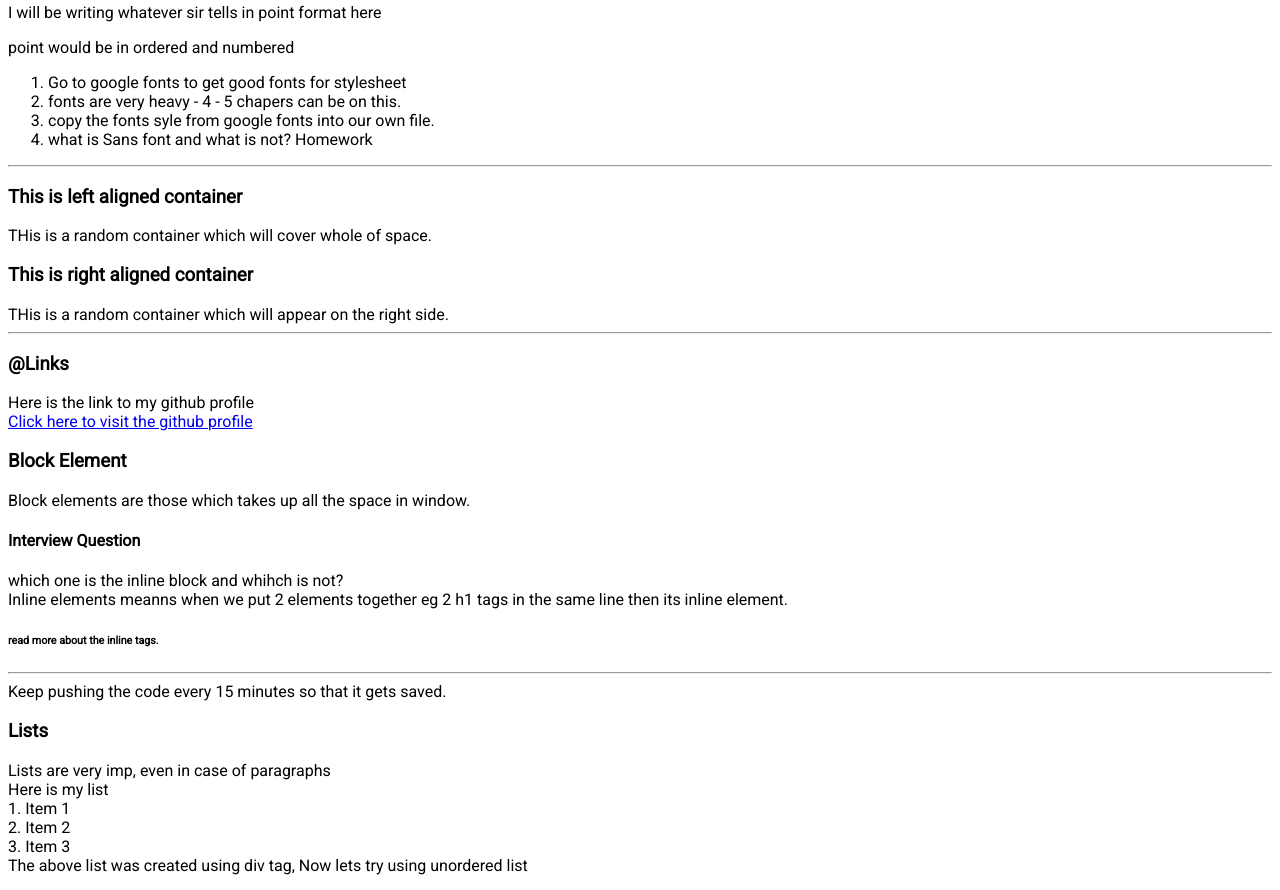
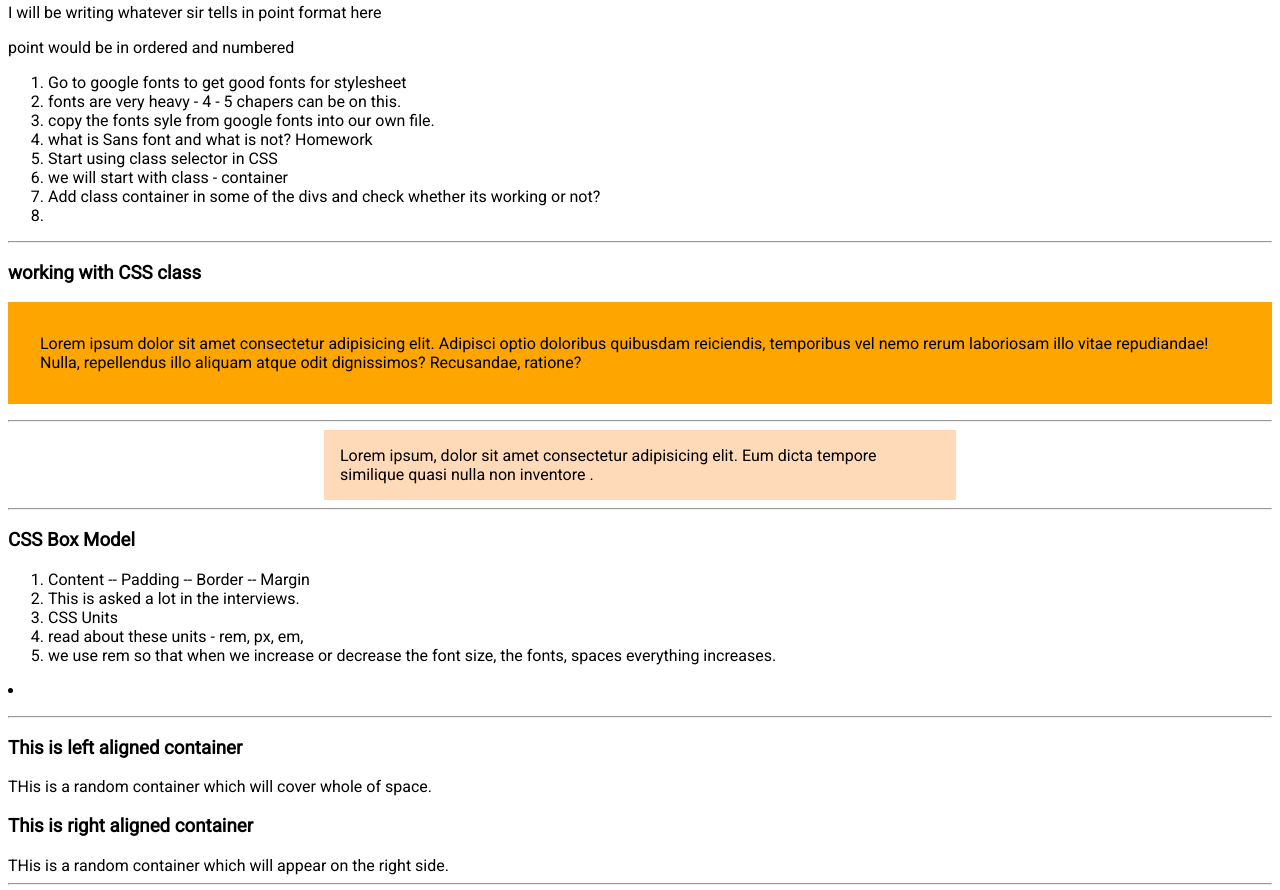
Before and after one commit to PhilomathSaurabh/neog-learning-CSS, a plain HTML site: page index.html in a window 1280 px wide. Shown: the part 688-1578 px from the top of the page. Drawn offline with Linux system fonts and the light colour scheme.

Commit message:
containers learned

```diff
--- a/css/blogstyle.css
+++ b/css/blogstyle.css
@@ -3,6 +3,18 @@
 body{
   font-family: 'Roboto',
   sans-serif;
+}
+
+.container{
+padding: 2rem;
+background-color: orange;
+}
+
+.container_center{
+  padding: 1rem;
+  background-color: peachpuff;
+  max-width: 600px;
+  margin: auto;
 }
 
 /* Error = use comma after the body - key, value pair!!
--- a/index.html
+++ b/index.html
@@ -54,11 +54,36 @@
     <li>fonts are very heavy - 4 - 5 chapers can be on this.</li>
     <li>copy the fonts syle from google fonts into our own file.</li>
     <li>what is Sans font and what is not? Homework</li>
+    <li>Start using class selector in CSS</li>
+    <li>we will start with class - container</li>
+    <li>Add class container in some of the divs and check whether its working or not?</li>
+    <li></li>
+
 
   </ol>
 
+  <hr>
+
+<h3>working with CSS class</h3>
+<p class="container">Lorem ipsum dolor sit amet consectetur adipisicing elit. Adipisci optio doloribus quibusdam reiciendis, temporibus vel nemo rerum laboriosam illo vitae repudiandae! Nulla, repellendus illo aliquam atque odit dignissimos? Recusandae, ratione?</p>
+
+<hr>
+<p class="container_center">Lorem ipsum, dolor sit amet consectetur adipisicing elit. Eum dicta tempore similique quasi nulla non inventore .</p>
+
+<hr>
 
 
+<h3>CSS Box Model</h3>
+<p>
+  <ol>
+    <li>Content -- Padding -- Border -- Margin</li>
+    <li>This is asked a lot in the interviews.</li>
+    <li>CSS Units</li>
+    <li>read about these units - rem, px, em,  </li>
+    <li>we use rem so that when we increase or decrease the font size, the fonts, spaces everything increases.</li>
+  </ol>
+  <li></li>
+</p>
 
 
 
```
